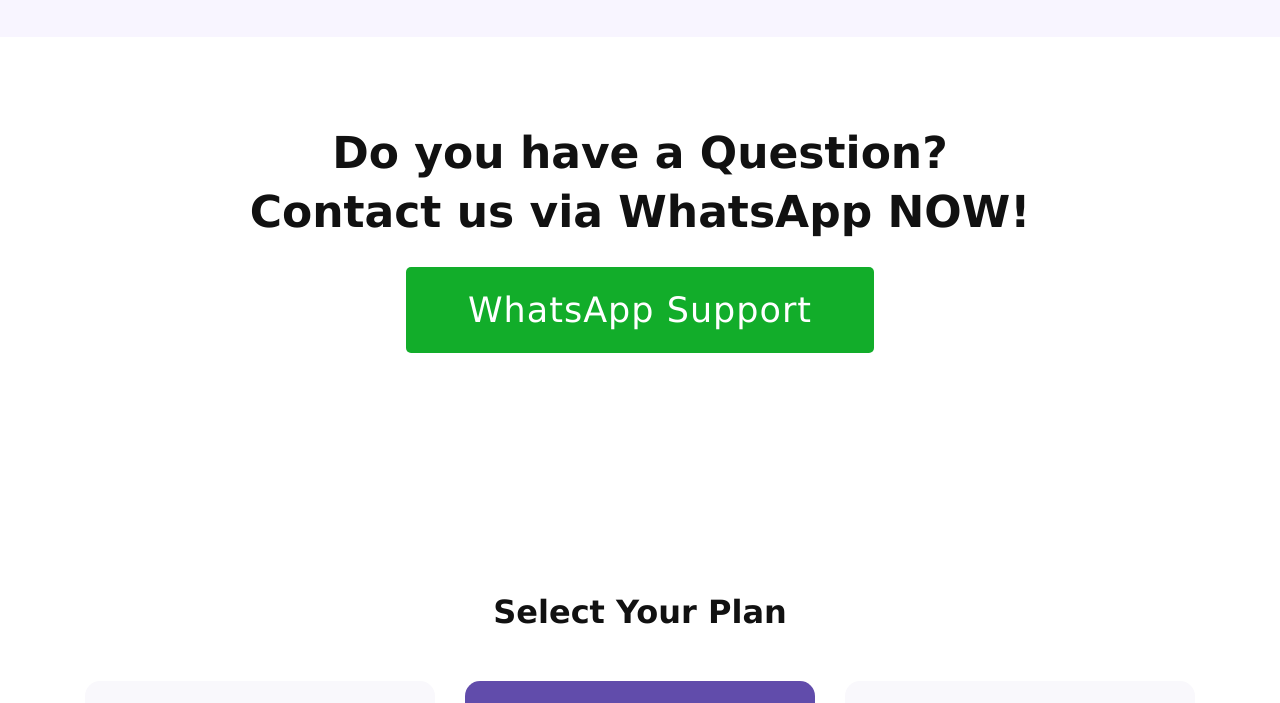
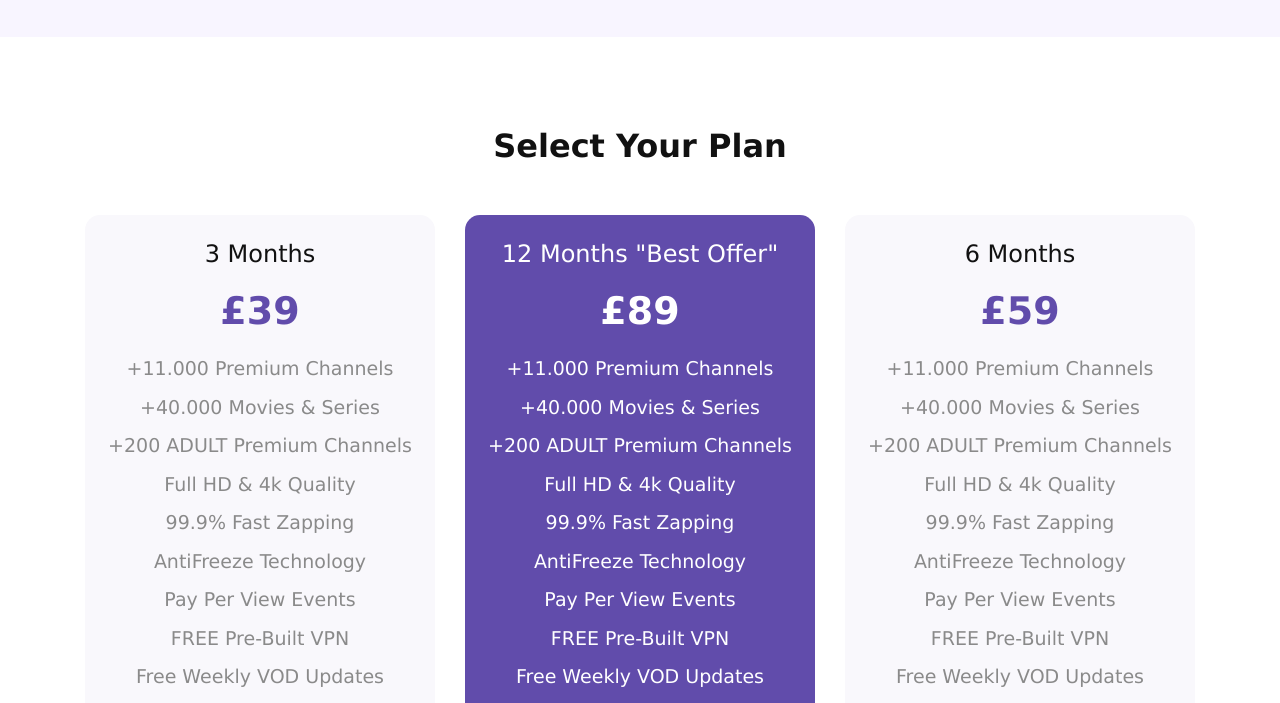
Before and after one commit to aaron122096/uk2, a plain HTML site: page index.html in a window 1280 px wide. Shown: the part 718-1421 px from the top of the page. Drawn offline with Linux system fonts and the light colour scheme; a script that the page names is missing.

Commit message:
Add files via upload

```diff
--- a/index.html
+++ b/index.html
@@ -172,15 +172,7 @@
 			</div>
 		</div>
 		<!-- end end intro -->
-		<div class="portfolio section" id="portfolio">
-			<div class="container">
-				<div class="title-section">
-					<h3 style="font-size: 44px">Do you have a Question?</h3>
-					<h3 style="font-size: 44px">Contact us via WhatsApp NOW!<h3>
-						<a href="http://wa.me/447591984536" class="button"> WhatsApp Support</a> </button>
-				</div>
-						</div>
-				</div>
+
 
 		<!-- pricing -->
 		<div class="pricing section" id="pricing">
```
